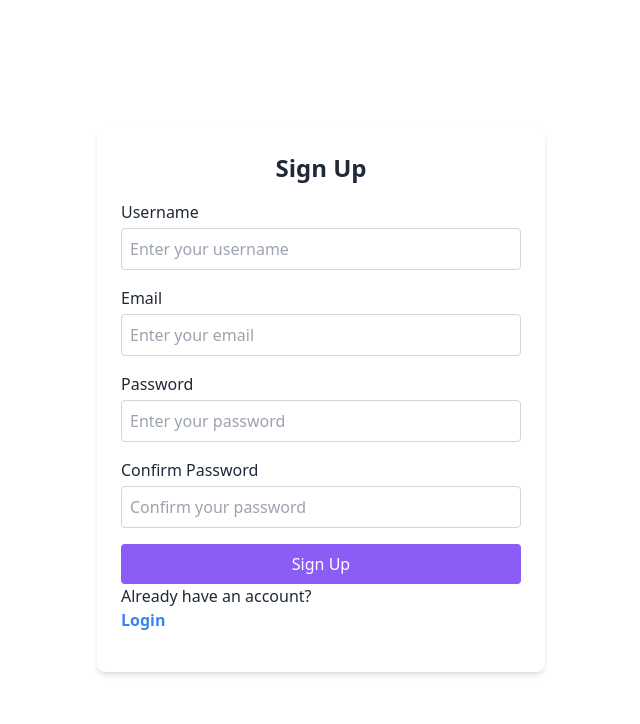
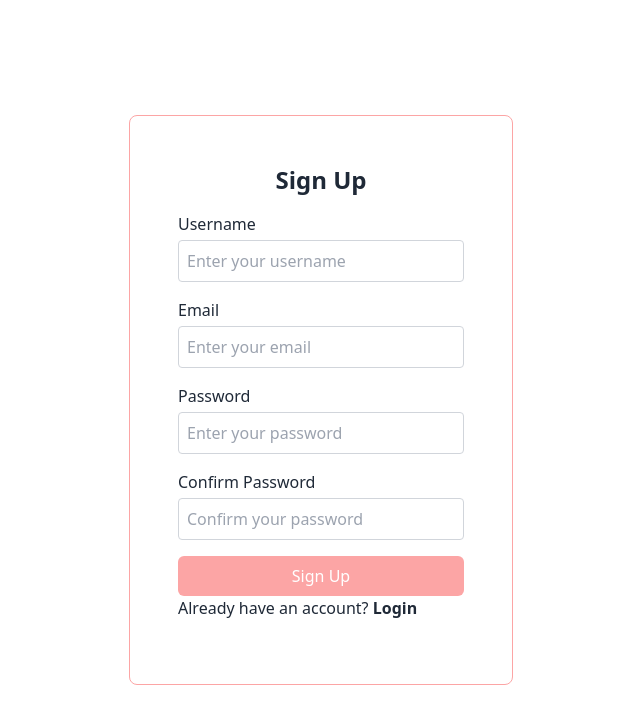
Before and after one commit to chelochell/Biblio, a React (Vite) app in the folder frontend/: page /auth/signup in a window 1280 px wide. Shown: the top 724 px of the page, without its empty margins (319-959 px from the left). Built offline with nearby package versions, Linux system fonts and the light colour scheme; no server answers.

Commit message:
form validation

```diff
--- a/frontend/src/pages/authPage/LoginPage.jsx
+++ b/frontend/src/pages/authPage/LoginPage.jsx
@@ -14,7 +14,9 @@ const LoginPage = () => {
   };
   return (
     <div className="flex flex-col h-screen justify-center items-center">
-      <h2>Login</h2>
+      <div className="w-full max-w-sm border border-red-300 p-12 rounded-lg">
+      <h2 className="text-2xl font-bold mb-2 justify-center items-end flex">Login</h2>
+      <p className="text-sm text-gray-500 mb-6 justify-center items-end flex">Dive Into Stories, Join Fellow Book Enthusiasts</p>
       <form action="" onSubmit={handleLogin}>
         <div className="mb-4">
           <label htmlFor="email" className="block font-medium">
@@ -26,7 +28,7 @@ const LoginPage = () => {
             name="email"
             value={email}
             onChange={(e) => setEmail(e.target.value)}
-            className="w-full p-2 border border-gray-300 rounded mt-1"
+            className="w-full p-2 border border-gray-300 mt-1 rounded-lg"
             placeholder="Enter your email"
           />
         </div>
@@ -41,7 +43,7 @@ const LoginPage = () => {
             name="password"
             value={password}
             onChange={(e) => setPassword(e.target.value)}
-            className="w-full p-2 border border-gray-300 rounded mt-1"
+            className="w-full p-2 border border-gray-300 rounded-lg mt-1"
             placeholder="Enter your password"
           />
         </div>
@@ -52,10 +54,10 @@ const LoginPage = () => {
         {error && <p className="text-red-500">{error}</p>}
         <button
           type="submit"
-          className="flex bg-blue-500 text-white p-2 rounded-md justify-center items-center w-full mt-2"
+          className="flex border-b-orange-400 bg-red-300 text-white p-2 rounded-md justify-center items-center w-full mt-2"
           disabled={isLoading}
         >
-          {isLoading ? <LoadingSpinner className='w-6 h-6 animate-spin  mx-auto'/> : "login"}
+          {isLoading ? <span className="loading loading-ring loading-sm"></span> : "login"}
         </button>
         <div>
           <p>
@@ -63,6 +65,8 @@ const LoginPage = () => {
           </p>
         </div>
       </form>
+      </div>
+
     </div>
   );
 };
--- a/frontend/src/pages/authPage/SignupPage.jsx
+++ b/frontend/src/pages/authPage/SignupPage.jsx
@@ -3,36 +3,29 @@ import { Link, useBeforeUnload, useNavigate } from "react-router-dom";
 import { useAuthStore } from "../../store/authStore";
 
 const Signup = () => {
-  const [username, setUsername] = useState('');
-  const [email, setEmail] = useState('');
-  const [password, setPassword] = useState('');
-  const [confirmPassword, setConfirmPassword] = useState('');
+  const [username, setUsername] = useState("");
+  const [email, setEmail] = useState("");
+  const [password, setPassword] = useState("");
+  const [confirmPassword, setConfirmPassword] = useState("");
   const navigate = useNavigate();
-  const {signup} = useAuthStore();
-
-
+  const { signup } = useAuthStore();
 
   const handleSignup = async (e) => {
     e.preventDefault();
 
     try {
-      await signup(email,password, username);
+      await signup(email, password, username);
       navigate("/auth/verify-email");
     } catch (error) {
       console.log(error);
     }
-  }
+  };
 
   return (
-    <div className="flex justify-center items-center min-h-screen">
-      <form
-        onSubmit={handleSignup}
-        className="bg-white p-6 rounded-lg shadow-md w-full max-w-md"
-      >
+    <div className="flex flex-col h-screen justify-center items-center">
+      <div className="w-full max-w-sm border border-red-300 p-12 rounded-lg">
         <h2 className="text-2xl font-bold mb-4 text-center">Sign Up</h2>
-
-
-
+        <form onSubmit={handleSignup}>
           <div className="mb-4">
             <label htmlFor="username" className="block font-medium">
               Username
@@ -95,18 +88,19 @@ const Signup = () => {
 
           <button
             type="submit"
-          className="w-full bg-violet-500 text-white p-2 rounded hover:bg-violet-600 transition"
+            className="flex border-b-orange-400 bg-red-300 text-white p-2 rounded-md justify-center items-center w-full mt-2"
           >
             Sign Up
           </button>
           <div className="mb-4">
-          <p>Already have an account?</p>
-          {""}
-          <Link to="/auth/login" className="text-blue-500 font-bold">
+            <p>Already have an account? <Link to="/auth/login" className=" font-bold">
               Login
-          </Link>
+            </Link></p>
+
+
           </div>
         </form>
+      </div>
     </div>
   );
 };
--- a/frontend/src/store/authStore.js
+++ b/frontend/src/store/authStore.js
@@ -36,6 +36,7 @@ export const useAuthStore = create((set) => ({
   },
 
   login: async (email, password) => {
+
     set({ isLoading: true, error: null });
     try {
       const response = await axios.post(`${API_URL}/login`, {
```
Lines whose indentation alone changed are shown as unchanged.
